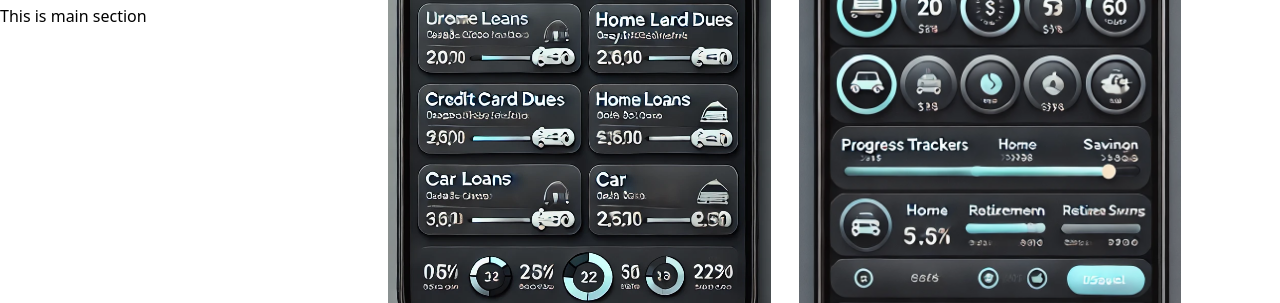
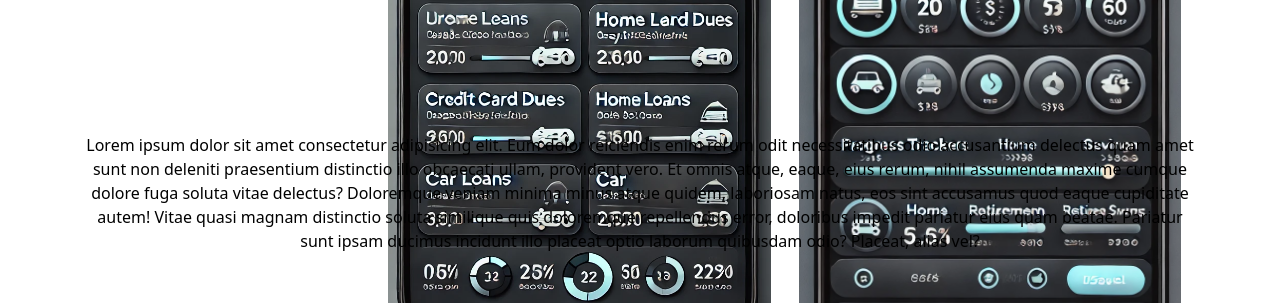
Before and after one commit to Eshwar-Mothe/rupeeInsight, a React (Vite) app: page / in a window 1280 px wide. Shown: the part 1740-2043 px from the top of the page. Built offline with nearby package versions, Linux system fonts and the light colour scheme.

Commit message:
updated the landing page with new routings

```diff
--- a/src/components/LandingPage/LandingPage.jsx
+++ b/src/components/LandingPage/LandingPage.jsx
@@ -5,6 +5,8 @@ import HeroSection from './HeroSection'
 import StatsSection from './StatsSection'
 import SlideSection from './SlideSection'
 import Features from './Features'
+import ImageSection from './imageSection'
+import SecuritySection from './SecuritySection'
 
 const LandingPage = () => {
     return (
@@ -17,6 +19,8 @@ const LandingPage = () => {
                 <StatsSection/>
                 <SlideSection />
                 <Features />
+                <ImageSection />
+                <SecuritySection />
                 This is main section
             </main>
             <footer>
```
